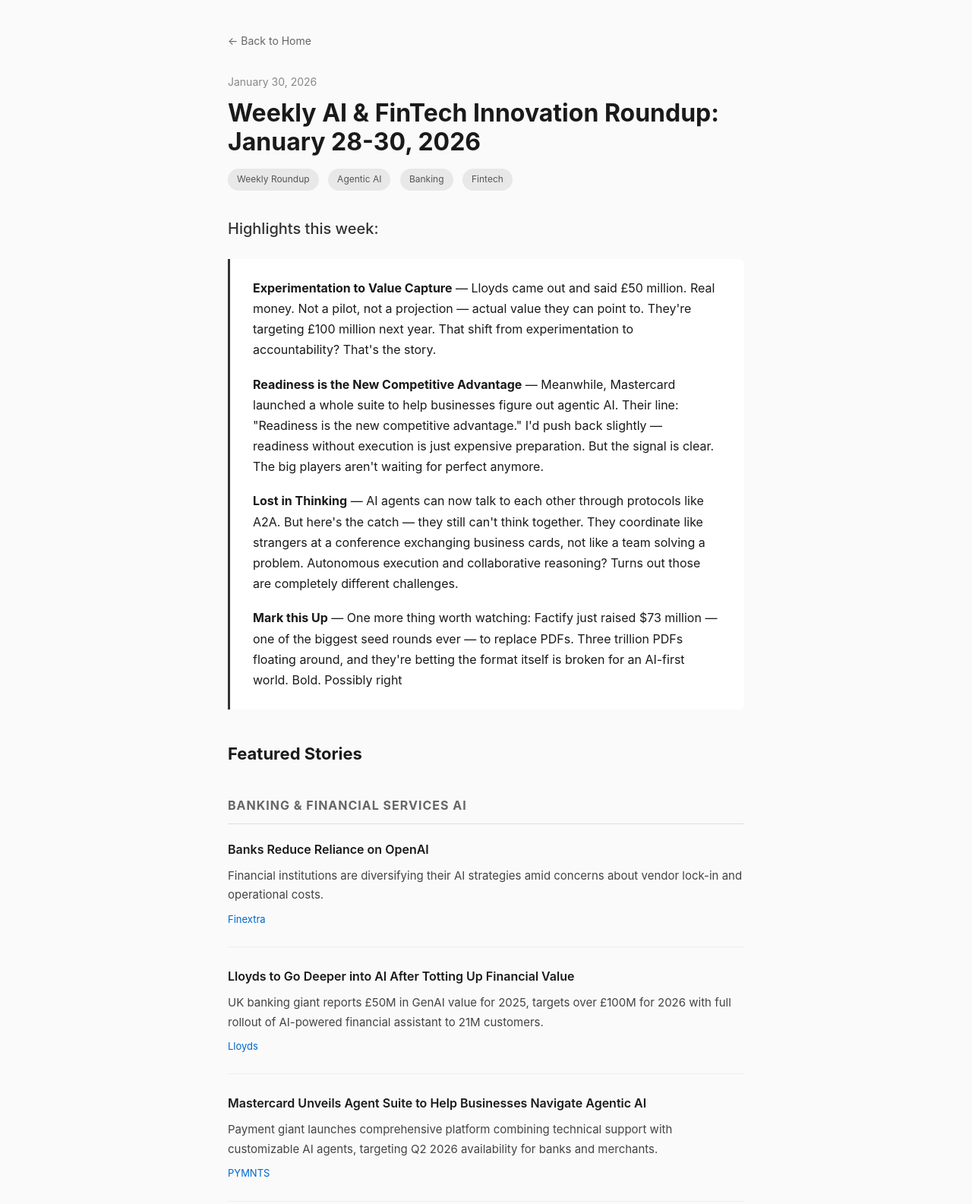
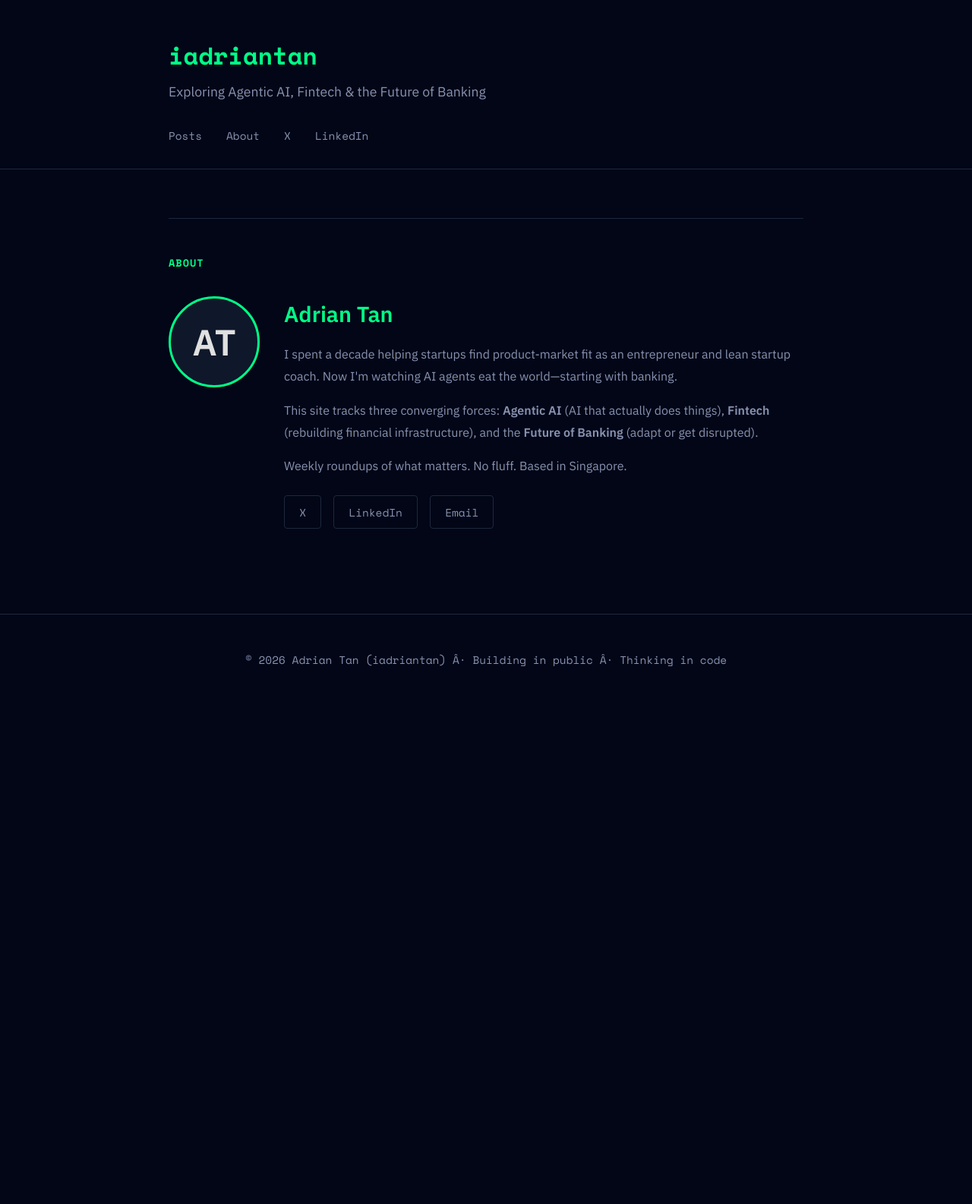
Before and after one commit to iadriantan/iadriantan.com, a plain HTML site: page index.html in a window 1280 px wide. Shown: the top 1585 px of the page at 76% size. After the commit the page ends 928 px from the top, so only its background shows below. Drawn offline with nearby package versions, Linux system fonts and the light colour scheme.

Commit message:
Update index.html

```diff
--- a/index.html
+++ b/index.html
@@ -3,218 +3,306 @@
 <head>
     <meta charset="UTF-8">
     <meta name="viewport" content="width=device-width, initial-scale=1.0">
-    <title>Weekly AI & FinTech Roundup: January 28-30, 2026</title>
+    <title>Adrian Tan | Agentic AI, Fintech & Future of Banking</title>
+
+    <!-- SEO Meta Tags -->
+    <meta name="description" content="Adrian Tan explores the intersection of Agentic AI, Fintech, and the Future of Banking. Weekly insights on technology's transformation of finance.">
+    <meta name="keywords" content="Adrian Tan, iadriantan, Agentic AI, Fintech, Future of Banking">
+    <meta name="author" content="Adrian Tan">
+
+    <!-- Fonts -->
+    <link rel="preconnect" href="https://fonts.googleapis.com">
+    <link rel="preconnect" href="https://fonts.gstatic.com" crossorigin>
+    <link href="https://fonts.googleapis.com/css2?family=Space+Mono:wght@400;700&family=IBM+Plex+Sans:wght@300;400;600&display=swap" rel="stylesheet">
+
     <style>
-        * { margin: 0; padding: 0; box-sizing: border-box; }
+        :root {
+            --primary: #00ff88;
+            --accent: #ff006e;
+            --text: #e0e0e0;
+            --text-dim: #8892b0;
+            --background: #020617;
+            --surface: #0f172a;
+            --border: #1e293b;
+        }
+
+        * {
+            margin: 0;
+            padding: 0;
+            box-sizing: border-box;
+        }
+
         body {
-            font-family: -apple-system, BlinkMacSystemFont, 'Segoe UI', Roboto, Oxygen, Ubuntu, sans-serif;
-            line-height: 1.7;
-            color: #1a1a1a;
-            max-width: 720px;
+            font-family: 'IBM Plex Sans', sans-serif;
+            background: var(--background);
+            color: var(--text);
+            line-height: 1.6;
+        }
+
+        .container {
+            max-width: 900px;
             margin: 0 auto;
-            padding: 40px 20px;
-            background: #fafafa;
+            padding: 0 2rem;
         }
-        .back-link {
-            color: #666;
+
+        /* Header */
+        header {
+            padding: 3rem 0 2rem;
+            border-bottom: 1px solid var(--border);
+        }
+
+        .site-title {
+            font-family: 'Space Mono', monospace;
+            font-size: 2rem;
+            color: var(--primary);
+            margin-bottom: 0.5rem;
+        }
+
+        .site-description {
+            color: var(--text-dim);
+            font-size: 1.1rem;
+        }
+
+        nav {
+            margin-top: 2rem;
+            display: flex;
+            gap: 2rem;
+        }
+
+        nav a {
+            font-family: 'Space Mono', monospace;
+            color: var(--text-dim);
             text-decoration: none;
-            font-size: 14px;
-            display: inline-block;
-            margin-bottom: 30px;
+            font-size: 0.9rem;
+            transition: color 0.3s ease;
         }
-        .back-link:hover { color: #333; }
-        .date {
-            color: #888;
-            font-size: 14px;
-            margin-bottom: 10px;
+
+        nav a:hover {
+            color: var(--primary);
         }
-        h1 {
-            font-size: 32px;
-            font-weight: 700;
-            margin-bottom: 15px;
-            line-height: 1.2;
+
+        /* Main Content */
+        main {
+            padding: 4rem 0;
         }
-        .tags {
-            margin-bottom: 35px;
-        }
-        .tag {
-            display: inline-block;
-            background: #e8e8e8;
-            color: #555;
-            padding: 4px 12px;
-            border-radius: 15px;
-            font-size: 12px;
-            margin-right: 8px;
-        }
-        .intro {
-            font-size: 20px;
-            color: #333;
-            font-weight: 500;
-            margin-bottom: 25px;
-            line-height: 1.5;
-        }
-        .summary {
-            background: #fff;
-            border-left: 3px solid #333;
-            padding: 25px 30px;
-            margin-bottom: 40px;
-            border-radius: 0 8px 8px 0;
-        }
-        .summary p {
-            margin-bottom: 18px;
-            font-size: 16px;
-        }
-        .summary p:last-child {
-            margin-bottom: 0;
-        }
-        h2 {
-            font-size: 22px;
-            margin: 40px 0 20px;
-            color: #1a1a1a;
-        }
-        h3 {
-            font-size: 16px;
-            color: #666;
+
+        .section-title {
+            font-family: 'Space Mono', monospace;
+            color: var(--primary);
+            font-size: 0.85rem;
             text-transform: uppercase;
             letter-spacing: 1px;
-            margin: 35px 0 20px;
-            padding-bottom: 10px;
-            border-bottom: 1px solid #ddd;
+            margin-bottom: 2rem;
         }
-        .story {
-            margin-bottom: 25px;
-            padding-bottom: 25px;
-            border-bottom: 1px solid #eee;
+
+        /* Blog Posts */
+        .posts {
+            margin-bottom: 6rem;
         }
-        .story:last-child {
-            border-bottom: none;
+
+        .post-card {
+            background: var(--surface);
+            border: 1px solid var(--border);
+            padding: 2rem;
+            margin-bottom: 1.5rem;
+            border-radius: 8px;
+            transition: all 0.3s ease;
+            display: block;
+            text-decoration: none;
+            color: inherit;
         }
-        .story-title {
-            font-weight: 600;
-            color: #1a1a1a;
-            margin-bottom: 8px;
+
+        .post-card:hover {
+            border-color: var(--primary);
+            transform: translateX(10px);
         }
-        .story-description {
-            color: #444;
-            font-size: 15px;
-            margin-bottom: 8px;
+
+        .post-date {
+            font-family: 'Space Mono', monospace;
+            color: var(--accent);
+            font-size: 0.85rem;
+            margin-bottom: 0.8rem;
         }
-        .story-source {
-            font-size: 13px;
+
+        .post-card h2 {
+            font-size: 1.5rem;
+            margin-bottom: 0.8rem;
+            color: var(--text);
         }
-        .story-source a {
-            color: #0066cc;
+
+        .post-excerpt {
+            color: var(--text-dim);
+            line-height: 1.7;
+            margin-bottom: 1rem;
+        }
+
+        .post-tags {
+            display: flex;
+            gap: 0.5rem;
+            flex-wrap: wrap;
+        }
+
+        .tag {
+            font-family: 'Space Mono', monospace;
+            font-size: 0.7rem;
+            padding: 0.3rem 0.7rem;
+            background: rgba(0, 255, 136, 0.1);
+            color: var(--primary);
+            border-radius: 3px;
+            border: 1px solid rgba(0, 255, 136, 0.2);
+        }
+
+        /* About Section */
+        .about {
+            padding: 3rem 0;
+            border-top: 1px solid var(--border);
+        }
+
+        .about-content {
+            display: grid;
+            grid-template-columns: 120px 1fr;
+            gap: 2rem;
+            align-items: start;
+        }
+
+        .about-photo {
+            width: 120px;
+            height: 120px;
+            border-radius: 50%;
+            border: 3px solid var(--primary);
+            background: var(--surface);
+            display: flex;
+            align-items: center;
+            justify-content: center;
+            font-size: 3rem;
+            font-weight: 700;
+        }
+
+        .about-photo img {
+            width: 100%;
+            height: 100%;
+            border-radius: 50%;
+            object-fit: cover;
+        }
+
+        .about-text h2 {
+            color: var(--primary);
+            margin-bottom: 1rem;
+            font-size: 1.8rem;
+        }
+
+        .about-text p {
+            color: var(--text-dim);
+            line-height: 1.8;
+            margin-bottom: 1rem;
+        }
+
+        .social-links {
+            display: flex;
+            gap: 1rem;
+            margin-top: 1.5rem;
+        }
+
+        .social-links a {
+            padding: 0.6rem 1.2rem;
+            background: transparent;
+            border: 1px solid var(--border);
+            color: var(--text-dim);
             text-decoration: none;
+            border-radius: 4px;
+            font-size: 0.9rem;
+            font-family: 'Space Mono', monospace;
+            transition: all 0.3s ease;
         }
-        .story-source a:hover {
-            text-decoration: underline;
+
+
+        footer {
+            padding: 3rem 0;
+            border-top: 1px solid var(--border);
+            text-align: center;
+            color: var(--text-dim);
+            font-size: 0.9rem;
+            font-family: 'Space Mono', monospace;
         }
-        .footer {
-            margin-top: 50px;
-            padding-top: 25px;
-            border-top: 1px solid #ddd;
-            color: #888;
-            font-size: 13px;
-            text-align: center;
-        }
-        .footer a {
-            color: #666;
-            text-decoration: none;
+
+        /* Responsive */
+        @media (max-width: 768px) {
+            .container {
+                padding: 0 1.5rem;
+            }
+
+            .about-content {
+                grid-template-columns: 1fr;
+                text-align: center;
+            }
+
+            .about-photo {
+                margin: 0 auto;
+            }
+
+            .social-links {
+                justify-content: center;
+            }
+
+            nav {
+                flex-wrap: wrap;
+                gap: 1rem;
+            }
         }
     </style>
 </head>
 <body>
-    <a href="/" class="back-link">← Back to Home</a>
+    <header>
+        <div class="container">
+            <h1 class="site-title">iadriantan</h1>
+            <p class="site-description">Exploring Agentic AI, Fintech & the Future of Banking</p>
+            <nav>
+                <a href="#posts">Posts</a>
+                <a href="#about">About</a>
+                <a href="https://twitter.com/iadriantan" target="_blank">X</a>
+                <a href="https://linkedin.com/in/iadriantan" target="_blank">LinkedIn</a>
+            </nav>
+        </div>
+    </header>
 
-    <p class="date">January 30, 2026</p>
+    <main>
+        <div class="container">
 
-    <h1>Weekly AI & FinTech Innovation Roundup: January 28-30, 2026</h1>
 
-    <div class="tags">
-        <span class="tag">Weekly Roundup</span>
-        <span class="tag">Agentic AI</span>
-        <span class="tag">Banking</span>
-        <span class="tag">Fintech</span>
-    </div>
+            <!-- About Section -->
+            <section class="about" id="about">
+                <h2 class="section-title">About</h2>
+                <div class="about-content">
+                    <div class="about-photo">
+                        <!-- Replace AT with your actual photo -->
+                        <!-- <img src="images/adrian-tan.jpg" alt="Adrian Tan"> -->
+                        AT
+                    </div>
+                    <div class="about-text">
+                        <h2>Adrian Tan</h2>
+                        <p>
+                            I spent a decade helping startups find product-market fit as an entrepreneur
+                            and lean startup coach. Now I'm watching AI agents eat the world—starting with banking.
+                        </p>
+                        <p>
+                            This site tracks three converging forces: <strong>Agentic AI</strong> (AI that
+                            actually does things), <strong>Fintech</strong> (rebuilding financial infrastructure),
+                            and the <strong>Future of Banking</strong> (adapt or get disrupted).
+                        </p>
+                        <p>
+                            Weekly roundups of what matters. No fluff. Based in Singapore.
+                        </p>
+                        <div class="social-links">
+                            <a href="https://twitter.com/iadriantan" target="_blank">X</a>
+                            <a href="https://linkedin.com/in/iadriantan" target="_blank">LinkedIn</a>
+                            <a href="mailto:hello@iadriantan.com">Email</a>
+                        </div>
+                    </div>
+                </div>
+            </section>
+        </div>
+    </main>
 
-    <p class="intro">Highlights this week:</p>
-
-    <div class="summary">
-        <p><strong>Experimentation to Value Capture</strong> — Lloyds came out and said £50 million. Real money. Not a pilot, not a projection — actual value they can point to. They're targeting £100 million next year. That shift from experimentation to accountability? That's the story.</p>
-
-        <p><strong>Readiness is the New Competitive Advantage</strong> — Meanwhile, Mastercard launched a whole suite to help businesses figure out agentic AI. Their line: "Readiness is the new competitive advantage." I'd push back slightly — readiness without execution is just expensive preparation. But the signal is clear. The big players aren't waiting for perfect anymore.</p>
-
-        <p><strong>Lost in Thinking</strong> — AI agents can now talk to each other through protocols like A2A. But here's the catch — they still can't think together. They coordinate like strangers at a conference exchanging business cards, not like a team solving a problem. Autonomous execution and collaborative reasoning? Turns out those are completely different challenges.</p>
-
-        <p><strong>Mark this Up</strong> — One more thing worth watching: Factify just raised $73 million — one of the biggest seed rounds ever — to replace PDFs. Three trillion PDFs floating around, and they're betting the format itself is broken for an AI-first world. Bold. Possibly right</p>
-    </div>
-
-    <h2>Featured Stories</h2>
-
-    <h3>Banking & Financial Services AI</h3>
-
-    <div class="story">
-        <p class="story-title">Banks Reduce Reliance on OpenAI</p>
-        <p class="story-description">Financial institutions are diversifying their AI strategies amid concerns about vendor lock-in and operational costs.</p>
-        <p class="story-source"><a href="https://www.finextra.com/" target="_blank">Finextra</a></p>
-    </div>
-
-    <div class="story">
-        <p class="story-title">Lloyds to Go Deeper into AI After Totting Up Financial Value</p>
-        <p class="story-description">UK banking giant reports £50M in GenAI value for 2025, targets over £100M for 2026 with full rollout of AI-powered financial assistant to 21M customers.</p>
-        <p class="story-source"><a href="https://www.lloydsbankinggroup.com/" target="_blank">Lloyds</a></p>
-    </div>
-
-    <div class="story">
-        <p class="story-title">Mastercard Unveils Agent Suite to Help Businesses Navigate Agentic AI</p>
-        <p class="story-description">Payment giant launches comprehensive platform combining technical support with customizable AI agents, targeting Q2 2026 availability for banks and merchants.</p>
-        <p class="story-source"><a href="https://www.pymnts.com/" target="_blank">PYMNTS</a></p>
-    </div>
-
-    <h3>Document Infrastructure Reimagined</h3>
-
-    <div class="story">
-        <p class="story-title">Factify Raises $73M to Replace PDFs with Intelligent Documents</p>
-        <p class="story-description">Israeli startup secures one of the largest seed rounds ever to rebuild digital documents from the ground up, targeting the estimated 3 trillion PDFs currently in circulation with AI-native alternatives featuring built-in identity, governance, and machine-readability.</p>
-        <p class="story-source"><a href="https://www.forbes.com/" target="_blank">Forbes</a></p>
-    </div>
-
-    <h3>Crypto & Digital Payments</h3>
-
-    <div class="story">
-        <p class="story-title">Bitget Turns Crypto Wallet Into Payment-Centric Finance App</p>
-        <p class="story-description">Major crypto wallet serving 90M+ users pivots from trading focus to everyday finance, introducing unified Pay hub and targeting stablecoin transaction growth that surpassed $10T in 2025.</p>
-        <p class="story-source"><a href="https://www.pymnts.com/" target="_blank">PYMNTS</a></p>
-    </div>
-
-    <h3>Browser & Agent Technology</h3>
-
-    <div class="story">
-        <p class="story-title">New Google Chrome AI Agent Navigates Web for Users</p>
-        <p class="story-description">Chrome introduces "auto browse" feature powered by Gemini 3, enabling AI Pro/Ultra subscribers to delegate complex multi-step tasks like hotel research, form filling, and shopping across the web.</p>
-        <p class="story-source"><a href="https://www.bloomberg.com/" target="_blank">Bloomberg</a></p>
-    </div>
-
-    <h3>Global AI Competition Intensifies</h3>
-
-    <div class="story">
-        <p class="story-title">China's Moonshot Releases Open-Source Kimi K2.5 Model and Coding Agent</p>
-        <p class="story-description">Alibaba-backed startup launches 1T parameter multimodal model that outperforms GPT-5.2 on multiple benchmarks, introduces "agent swarm" for parallel task execution, and releases competing coding tool to Anthropic's Claude Code.</p>
-        <p class="story-source"><a href="https://www.techcrunch.com/" target="_blank">TechCrunch</a></p>
-    </div>
-
-    <h3>AI Agent Communication Challenges</h3>
-
-    <div class="story">
-        <p class="story-title">AI Agents Can Talk to Each Other — They Just Can't Think Together Yet</p>
-        <p class="story-description">While agent-to-agent protocols like A2A enable communication, coordination remains the critical bottleneck as enterprises discover that autonomous execution and collaborative reasoning are distinct challenges requiring different solutions.</p>
-        <p class="story-source"><a href="https://www.venturebeat.com/" target="_blank">VentureBeat</a></p>
-    </div>
-
-    <p style="margin-top: 40px; color: #666; font-size: 14px;">Stay ahead of innovation trends. For deeper analysis on any of these stories, explore the source links above.</p>
-
-    <div class="footer">
-        <p>© 2026 Adrian Tan (iadriantan) · Building in public · Thinking in code</p>
-    </div>
-</body>
-</html>
+    <footer>
+        <div class="container">
+            <p>&copy; 2026 Adrian Tan (iadriantan) Â· Building in public Â· Thinking in code</p>
```
